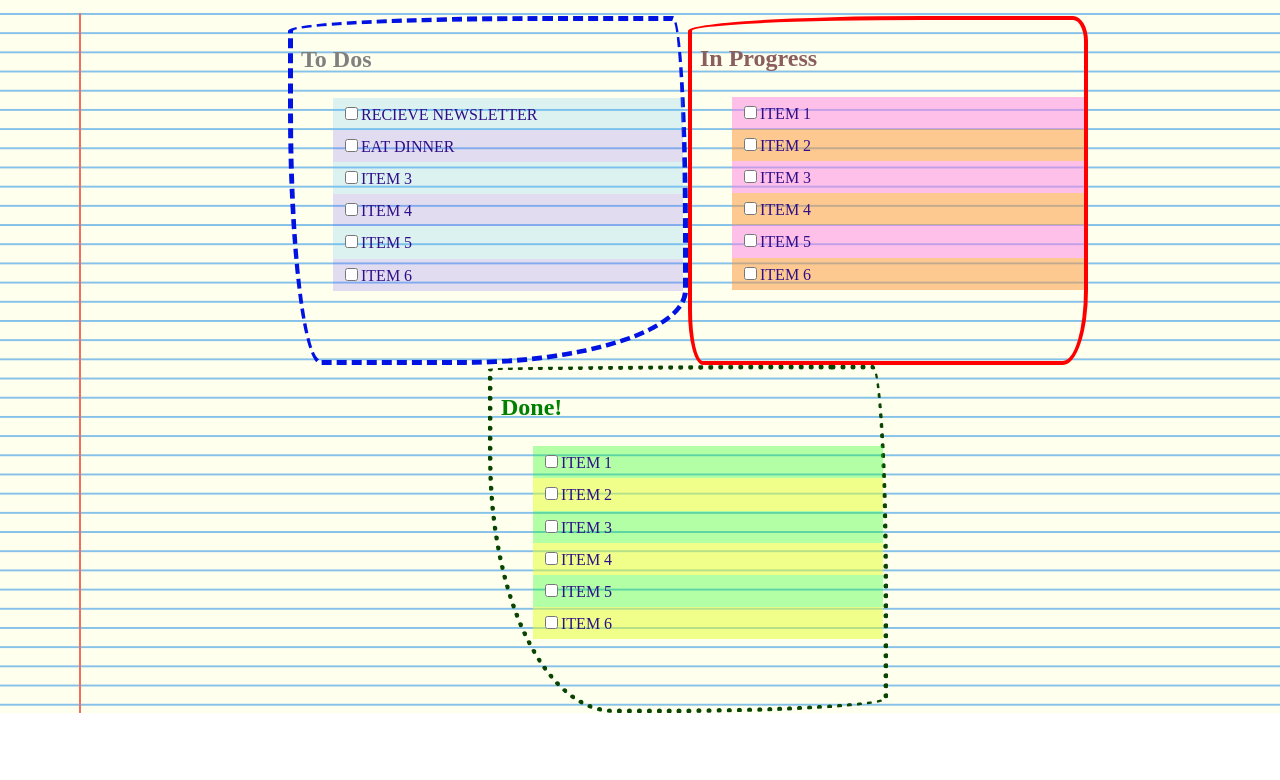
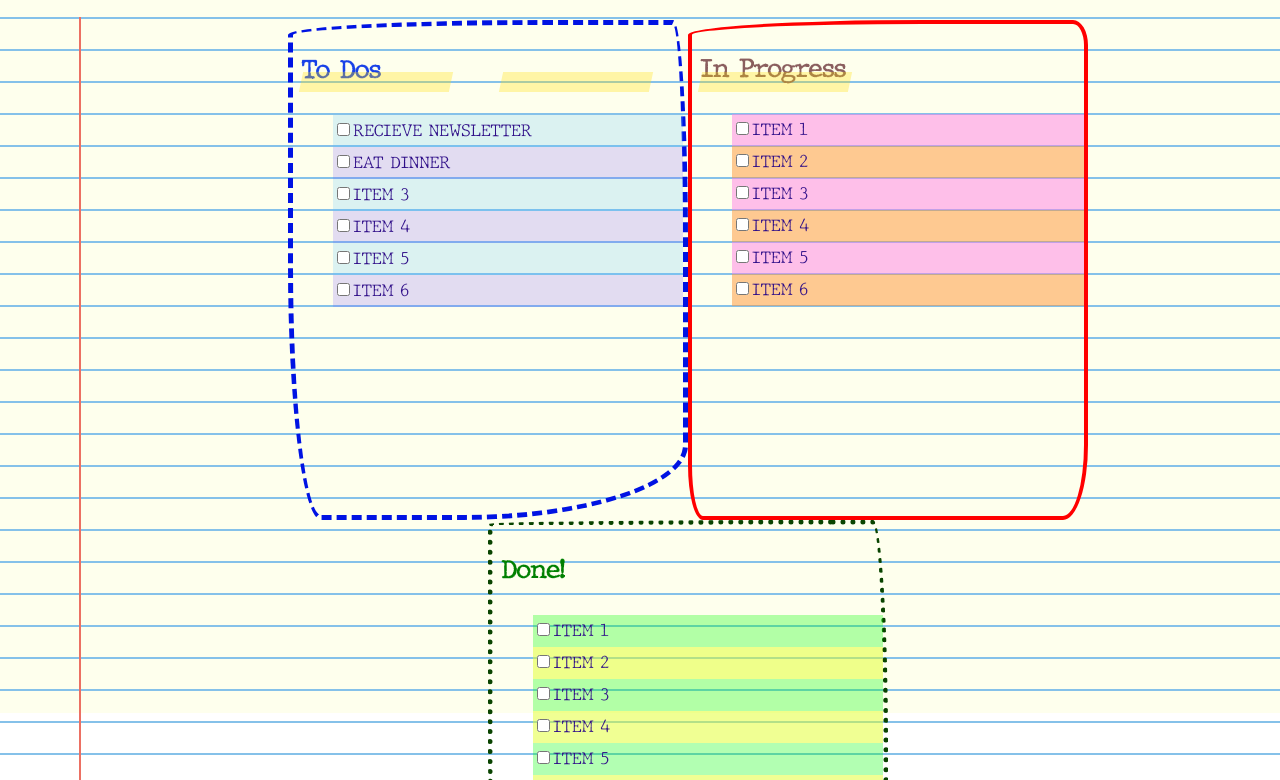
Before and after one commit to StrifePainter/cahyono_o_hw3, a plain HTML site: page index.html in a window 1280 px wide. Shown: the part 87-867 px from the top of the page. Before the commit the page ends 800 px from the top, so only its background shows below. Drawn offline with Linux system fonts and the light colour scheme; a web font is replaced by a local one.

Commit message:
Fix Font and Stuff

```diff
--- a/css/main.css
+++ b/css/main.css
@@ -1,6 +1,6 @@
 @font-face {
-    font-family: 'typewriter-thin';
-    src: url('../fonts/JMH/Typewriter-Thin.ttf') format('truetype');
+  font-family: 'typewriter-thin';
+  src: url('../fonts/JMH-Typewriter-Thin.ttf') format('truetype');
 }
 
 body {
@@ -54,14 +54,12 @@ body {
 
 .ruled-paper .ruled-paper-body {
   background-image: linear-gradient(90deg, transparent 79px, var(--margin-line-color) 79px, var(--margin-line-color) 81px, transparent 81px), linear-gradient(var(--ruling-line-color) .1em, transparent .1em);
-  background-size: 100% 1.2em;
+  background-size: 100% 2em;
   flex-grow: 8;
   padding-top: .2rem;
   padding-left: 6rem;
-  line-height: 1.2;
+  line-height: 2em;
 }
-
-
 
 
 
@@ -70,15 +68,39 @@ header h1 {
     padding: 10px;
 }
 
+header h1::before {
+
+    padding: 10px;
+    content: "";
+    position: absolute;
+    Top: 55px;
+    width: 300px;
+    height: 19px;
+    transform: skew(-12deg) translateY(0%);
+    background: rgba(255, 221, 3, 0.4);
+}
+
 article {
     width: 400px;
-    border: 4px solid white;
+    height: 500px;
+    border: 4px solid rgb(51, 37, 37);
     border-radius: 10px;
 }
 
 article > h2 {
-    color: grey;
-    padding: 4px 8px;
+    color: rgb(24, 65, 232);
+    padding: 9px 8px;
+}
+
+article h2::before {
+    padding: 10px;
+    content: "";
+    position: absolute;
+    Top: 159px;
+    width: 150px;
+    height: 19px;
+    transform: skew(-12deg) translateY(0%);
+    background: rgba(255, 221, 3, 0.3);
 }
 
 /*article:first-of-type {border: 4px solid grey; if you're changing all three. will overwrite article*/
@@ -110,7 +132,6 @@ ul {
 }
 
 ul li {
-    padding: 6px 8px;
     text-transform: uppercase;
 }
 
@@ -138,3 +159,9 @@ ul li {
 .done li:nth-child(even) {
     background-color: rgba(226, 255, 41, 0.5);
 }
+
+
+input[type="checkbox"]:checked + li {
+    text-decoration: line-through;
+    color: red;
+}
--- a/index.html
+++ b/index.html
@@ -3,7 +3,6 @@
 <head>
   <meta charset="UTF-8">
   <title>My To-Do List</title>
-      <link rel="preconnect" href="https://www.dafont.com/">
       <link rel="stylesheet" href="css/main.css">
 </head>
 <body>
```
Also changed, not shown: fonts/JMH-Typewriter-Thin.ttf (renamed from fonts/JMH Typewriter-Thin.ttf).
